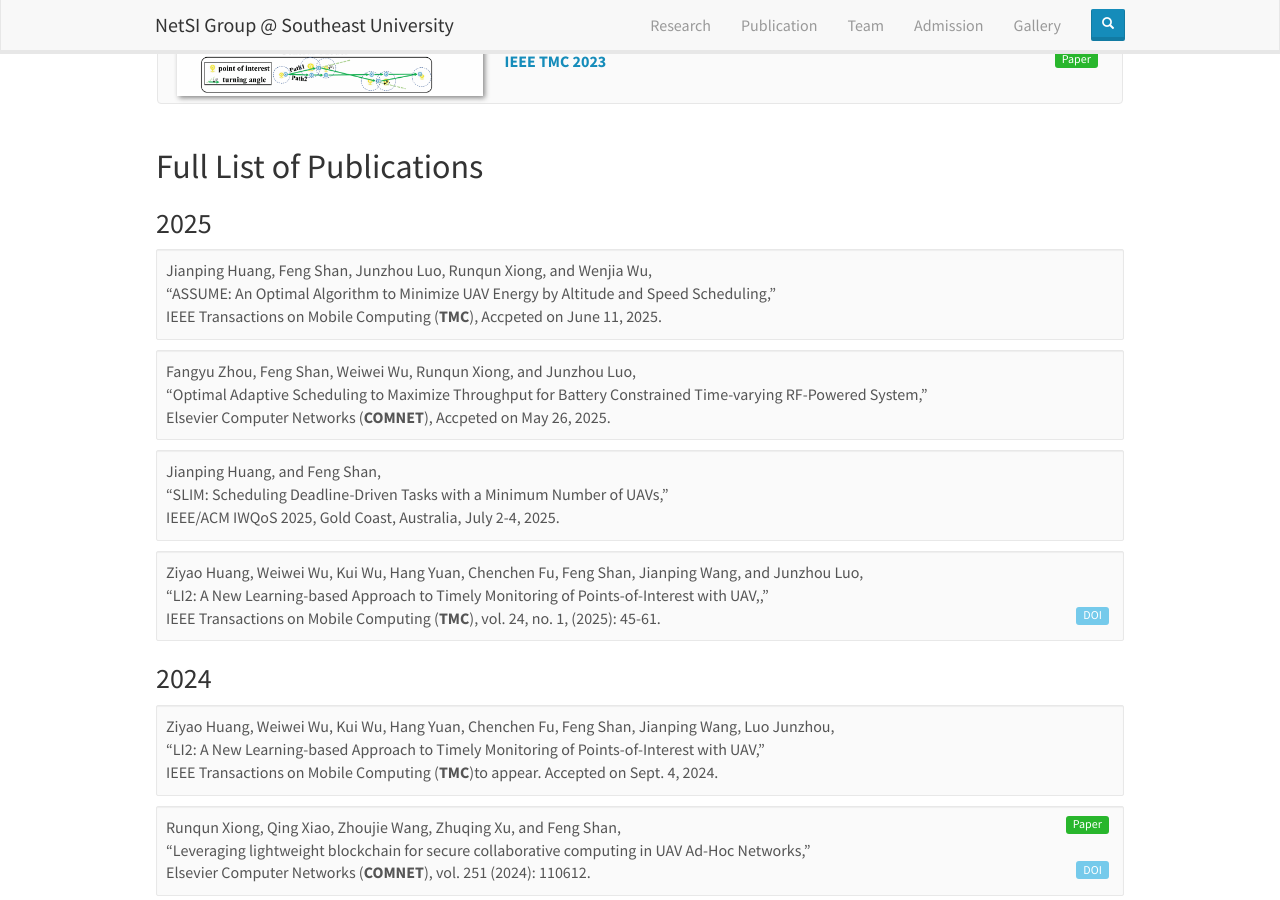
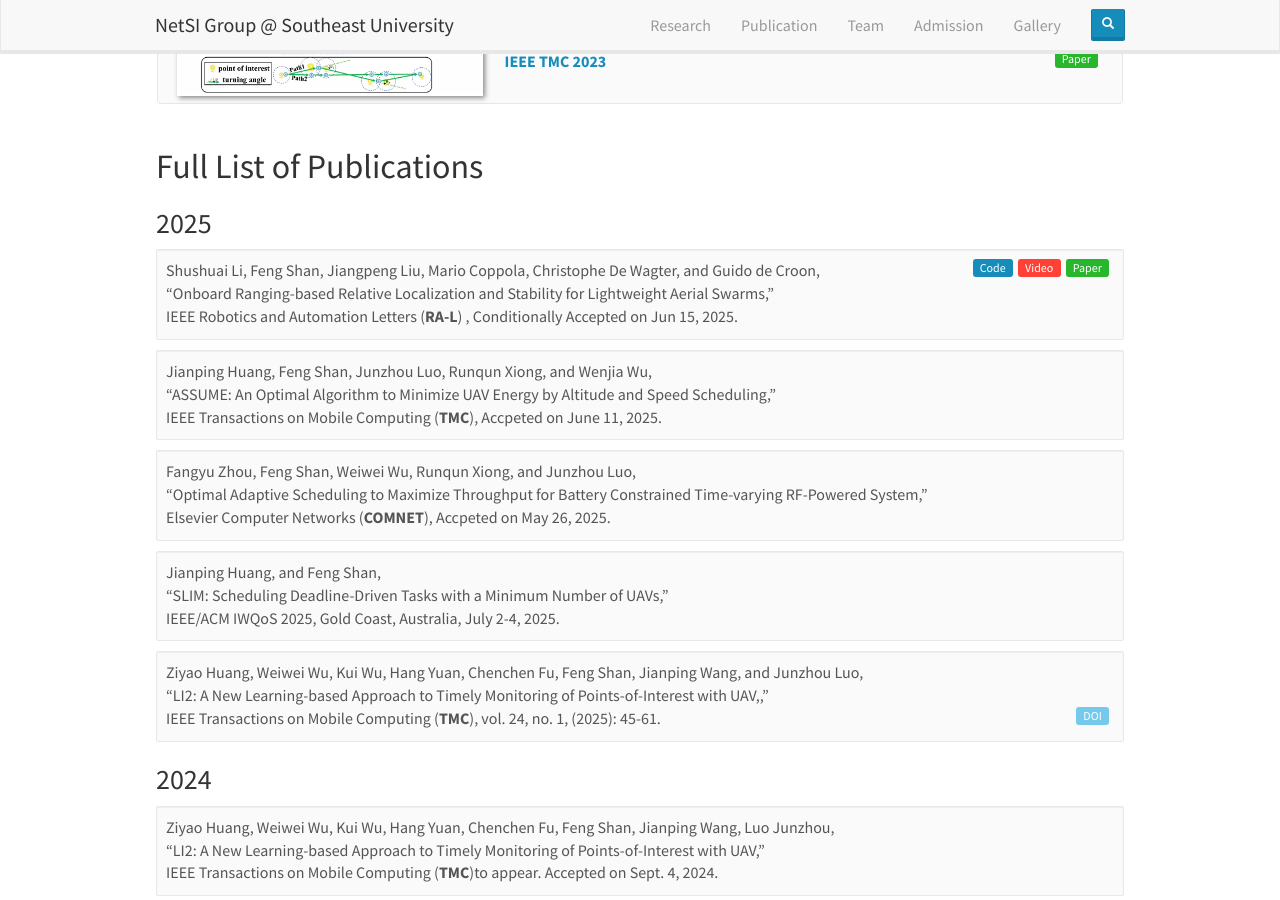
Before and after one commit to SEU-NetSI/seu-netsi.github.io, a Jekyll site: the page built from _pages/publications.md, in a window 1280 px wide and 900 px high, scrolled down 645 px. Built offline with Jekyll 4.4.1, drawn with Linux system fonts in a browser that asks for light colours; nearby versions of some CDN libraries.

Commit message:
Shuashuai Li RA-L 2025

```diff
--- a/_data/news.yml
+++ b/_data/news.yml
@@ -1,3 +1,6 @@
+
+- date: June 15, 2025
+  headline: "Our paper `<a href='https://shushuai3.github.io/autonomous-swarm/'>Onboard Ranging-based Relative Localization and Stability for Lightweight Aerial Swarms</a>' was conditionally accepted by IEEE Robotics and Automation Letters (RA-L)."
 
 - date: June 11, 2025
   headline: "Our paper `ASSUME: An Optimal Algorithm to Minimize UAV Energy by Altitude and Speed Schedulin' was accepted by IEEE Transactions on Mobile Computing (TMC)."
--- a/_data/publist.yml
+++ b/_data/publist.yml
@@ -1,3 +1,19 @@
+
+- id: LSLCWC-RAL25
+  year: 2025
+  authors: Shushuai Li, Feng Shan, Jiangpeng Liu, Mario Coppola, Christophe De Wagter, and Guido de Croon
+  title: "Onboard Ranging-based Relative Localization and Stability for Lightweight Aerial Swarms"
+  pubinfo: "IEEE Robotics and Automation Letters (<b>RA-L</b>) , Conditionally Accepted on Jun 15, 2025."
+  link:
+    paper: https://shushuai3.github.io/autonomous-swarm/
+    code: https://github.com/shushuai3/cf_onboard_swarm/tree/swarm
+    slide: placeholder
+    video: https://www.youtube.com/playlist?list=PL_KSX9GOn2P9sgaX3DHnPsnBCJ76fLNJ5
+    doi: placeholder
+  highlight:
+    attr: 0
+  bibtex: placeholder
+  category: uwbswarmrl
 
 - id: HSLXW-TMC25
   year: 2025
@@ -161,7 +177,6 @@
   organization={IEEE}
 }
 "
-
   category: autofly
 
 - id: shan2022tmc
```
